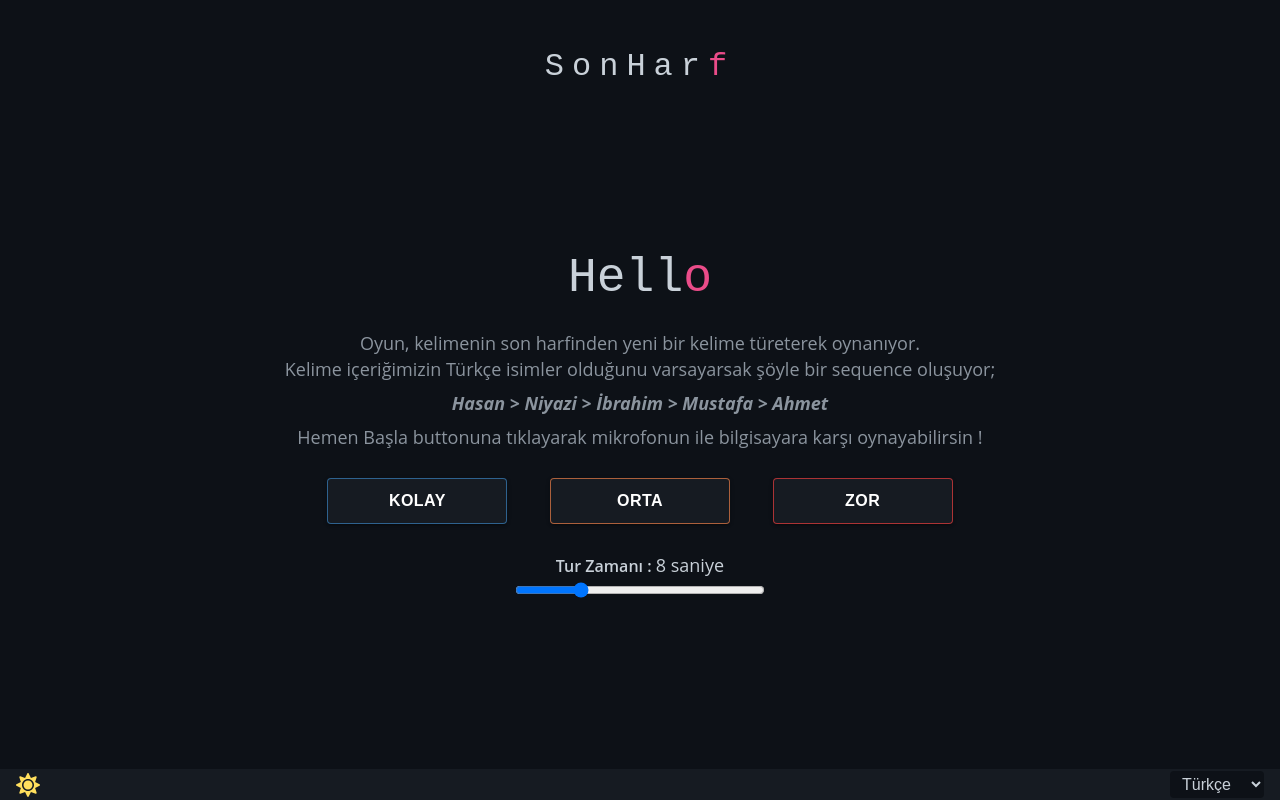
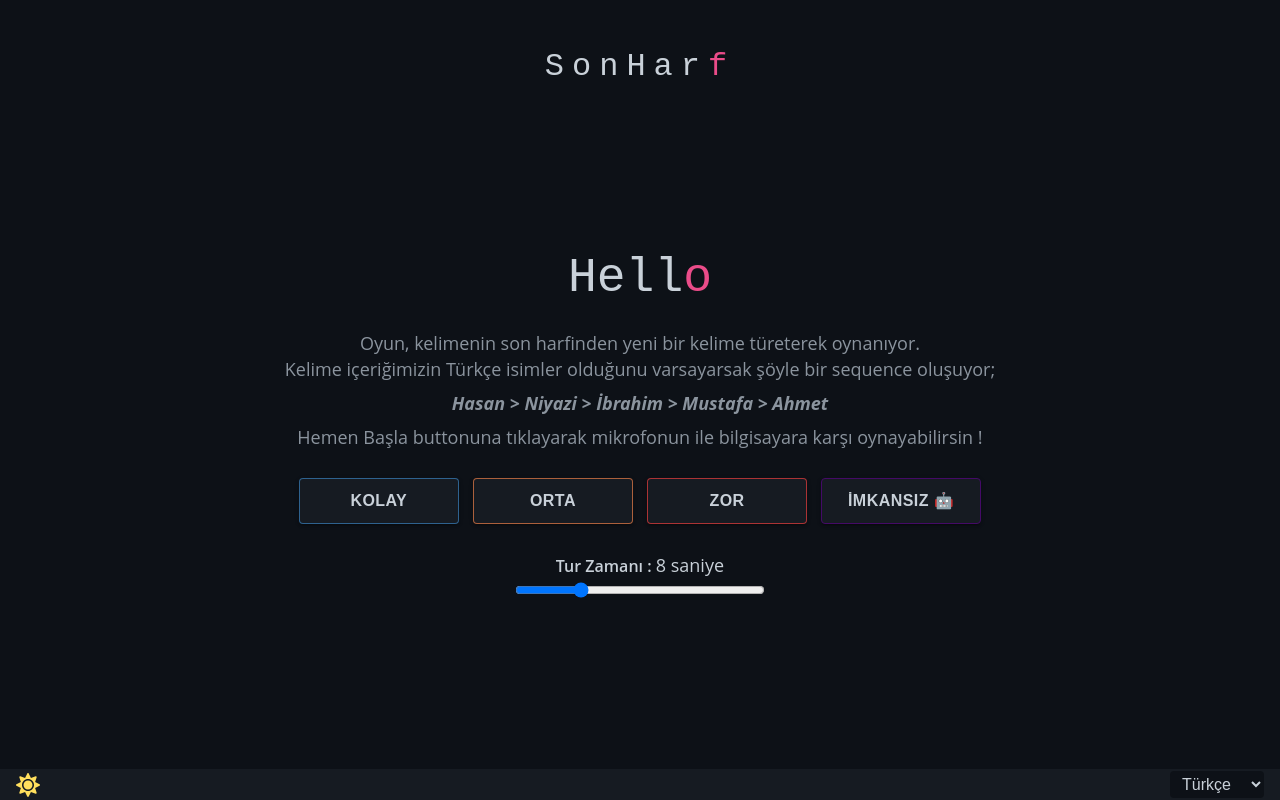
Before and after one commit to alicanerdurmaz/last-letter, a React (Create React App) app: page / in a window 1280 px wide. Built offline with nearby package versions, Linux system fonts and the light colour scheme.

Commit message:
home ui changed

```diff
--- a/src/components/Button/Button.module.scss
+++ b/src/components/Button/Button.module.scss
@@ -2,7 +2,7 @@
   user-select: none;
   border: none;
 
-  color: white;
+  color: var(--c-text);
 
   min-width: 64px;
   padding: 0.5rem 1rem;
--- a/src/components/HomeUI/StartGame.module.scss
+++ b/src/components/HomeUI/StartGame.module.scss
@@ -5,7 +5,7 @@
   align-items: center;
 
   button {
-    width: 180px;
+    width: 160px;
   }
 }
 
@@ -30,3 +30,6 @@
 .hard {
   border: 1px solid #e53e3eb8;
 }
+.impossible {
+  border: 1px solid #440a67;
+}
--- a/src/components/HomeUI/StartGame.tsx
+++ b/src/components/HomeUI/StartGame.tsx
@@ -28,6 +28,9 @@ const StartGame = ({ setIsGameStarted }: IProps) => {
       <Button color="outlined" className={styles.hard} onClick={() => onClickHandler(GAME_DIFFICULTY.hard)}>
         {t('hard')}
       </Button>
+      <Button color="outlined" className={styles.impossible} onClick={() => onClickHandler(GAME_DIFFICULTY.impossible)}>
+        {t('impossible')}
+      </Button>
     </div>
   )
 }
--- a/src/context/GameManager/SettingsContext.tsx
+++ b/src/context/GameManager/SettingsContext.tsx
@@ -3,7 +3,8 @@ import React, { createContext, useContext, useState } from 'react'
 export const GAME_DIFFICULTY = {
   easy: 30,
   normal: 50,
-  hard: 100,
+  hard: 70,
+  impossible: 100,
 }
 interface ISettingsCtx {
   turnTime: number
--- a/src/context/Internalization/en.json
+++ b/src/context/Internalization/en.json
@@ -12,6 +12,7 @@
   "easy": "Easy",
   "normal": "Normal",
   "hard": "Hard",
+  "impossible": "Impossible 🤖",
 
   "turnTime": "Turn Time",
   "second": "second",
--- a/src/context/Internalization/tr.json
+++ b/src/context/Internalization/tr.json
@@ -12,6 +12,7 @@
   "easy": "Kolay",
   "normal": "Orta",
   "hard": "Zor",
+  "impossible": "İmkansız 🤖",
 
   "turnTime": "Tur Zamanı",
   "second": "saniye",
```
